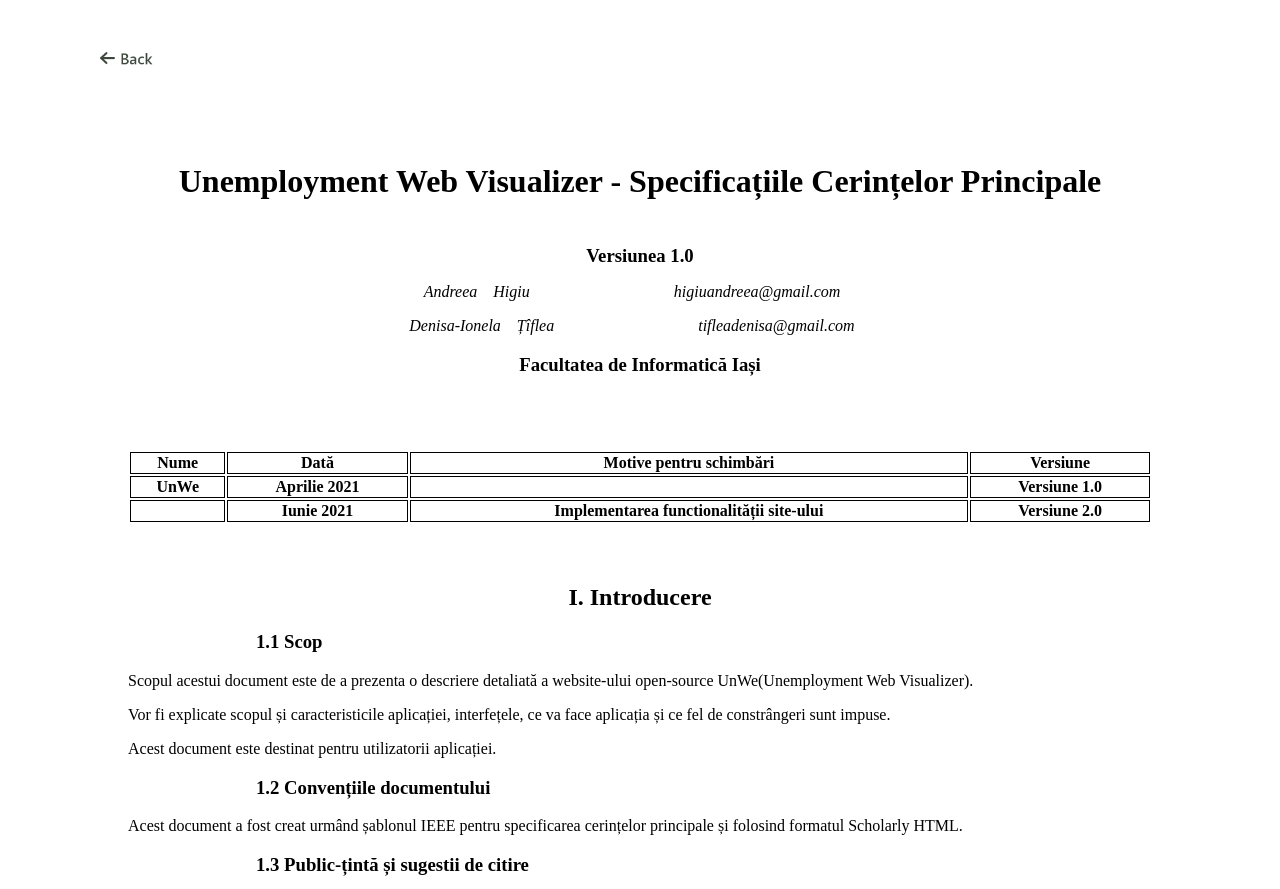
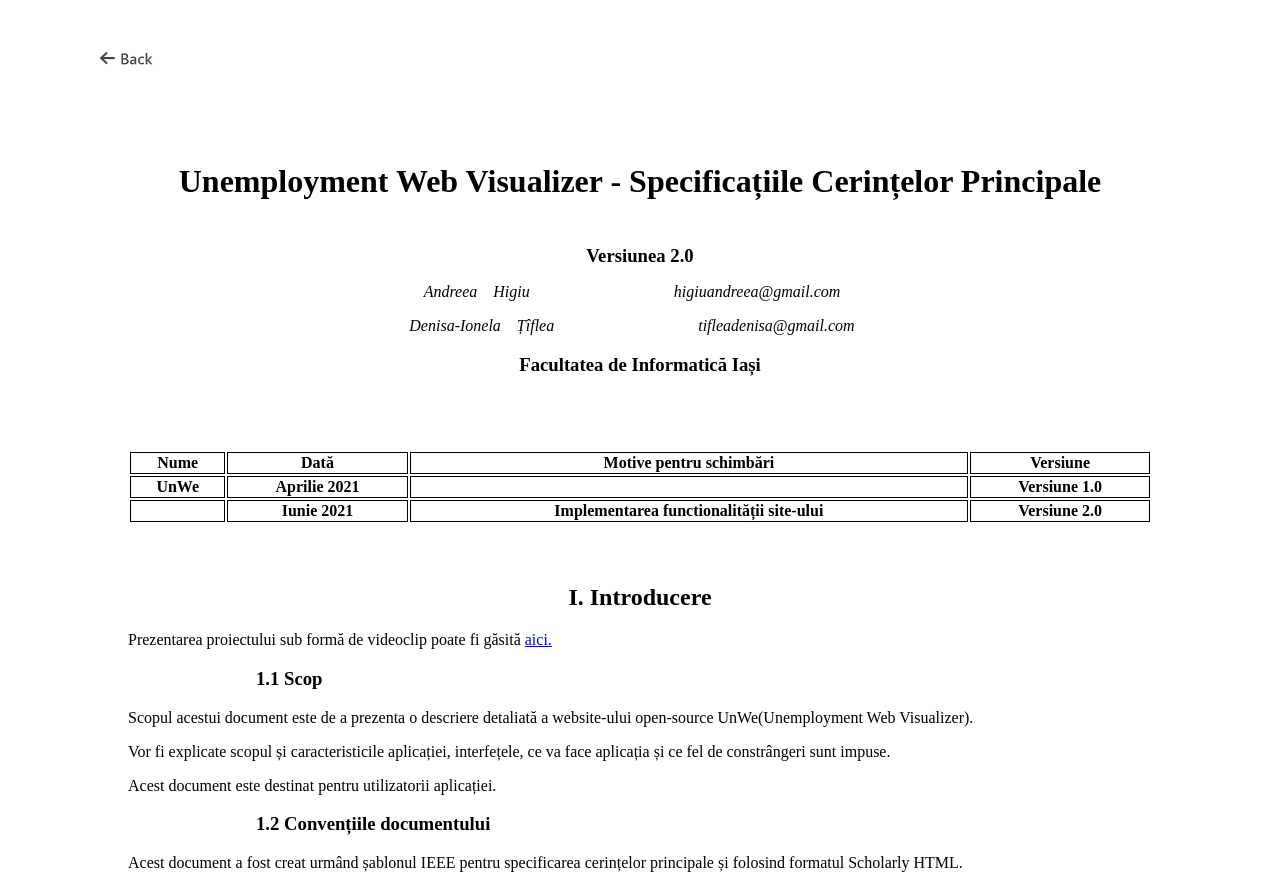
Before and after one commit to andreeahigiu/TW, a PHP site: page /documentation.html in a window 1280 px wide. Shown: the part 48-937 px from the top of the page. Run offline with PHP 8.4, Linux system fonts and the light colour scheme; lists and menus that the app fills with data are empty.

Commit message:
Final commit

```diff
--- a/application/charts.php
+++ b/application/charts.php
@@ -211,6 +211,10 @@
                 <img src="assets/hyperlink.svg" alt="hyperlink" height="15" width="15">
                 <h3>Documentație</h3>
             </a>
+            <a href="guide.html">
+                <img src="assets/hyperlink.svg" height="15" width="15" alt="link_icon">
+                <h3>Ghid</h3>
+            </a>
             <p>
                 Această aplicație constituie proiectul de la materia Tehnologii Web.
             </p>
--- a/application/documentation.html
+++ b/application/documentation.html
@@ -12,7 +12,7 @@
 <body>
     <header class="sticky-header">
         <img src="./assets/logo.png" class="logo-header" alt="logo-header">
-        <a href="index.php">
+        <a href="index.html">
             <img src="./assets/home-btn.png" class="home-btn" alt="home-btn">
         </a>
 
@@ -26,7 +26,7 @@
 
     <article typeof="schema:ScholarlyArticle">
         <h1 class="title">Unemployment Web Visualizer - Specificațiile Cerințelor Principale</h1>
-        <h3 class="version" property="schema:version">Versiunea 1.0</h3>
+        <h3 class="version" property="schema:version">Versiunea 2.0</h3>
         <div class="author" property="schema:author" typeof="schema:Person">
             <span property="schema:givenName">Andreea</span>
             <span property="schema:familyName">Higiu</span>
@@ -62,6 +62,10 @@
 
             <section typeof="article:articleSection">
                 <h2 class="chapter" typeof="thing:name">I. Introducere</h2>
+                <p>
+                    Prezentarea proiectului sub formă de videoclip poate fi găsită
+                    <a href="https://youtu.be/C0Luh62G2tc"> aici. </a>
+                </p>
                 <section>
                     <h3>1.1 Scop</h3>
                     <p>
@@ -488,7 +492,8 @@
                     </p>
                     <ul>
                         <li>Dezvoltarea unui API propriu conform paradigmei REST utilizat pentru serviciul Web </li>
-                    <li>Crearea și hostarea pe <a href="https://www.heroku.com/" >Heroku</a> a unei baze de date ce conține statistici referitoare la rata șomajului, structurate în funcție de vârstă, gen, nivel de educație, tip de îndemnizare și studii: Datele sunt preluate de la adresa <a href="https://data.gov.ro/dataset?q=somaj&sort=metadata_modified+desc"> https://data.gov.ro/dataset?q=somaj&sort=metadata_modified+desc</a> </li>
+                        <li>Crearea și hostarea pe <a href="https://www.heroku.com/">Heroku</a> a unei baze de date ce conține statistici referitoare la rata șomajului, structurate în funcție de vârstă, gen, nivel de educație, tip de îndemnizare și studii:
+                            Datele sunt preluate de la adresa <a href="https://data.gov.ro/dataset?q=somaj&sort=metadata_modified+desc"> https://data.gov.ro/dataset?q=somaj&sort=metadata_modified+desc</a> </li>
                         <li>Implementarea de requesturi AJAX către server</li>
                         <li>Preluarea și manipularea datelor obținute ca rezultat al cererii către server</li>
                         <li>Adaptarea si afișarea de diagrame în funcție de datele selectate în formular și de rezultatului obținut de la server </li>
@@ -516,9 +521,13 @@
             </div>
         </section>
         <section class="documentatie ">
-            <a href="index.php ">
+            <a href="documentation.html">
                 <img src="./assets/hyperlink.svg " alt="hyperlink" height="15" width="15">
                 <h3>Documentație</h3>
+            </a>
+            <a href="guide.html">
+                <img src="assets/hyperlink.svg" height="15" width="15" alt="link_icon">
+                <h3>Ghid</h3>
             </a>
             <p>
                 Această aplicație constituie proiectul de la materia Tehnologii Web.
--- a/application/guide.html
+++ b/application/guide.html
@@ -132,9 +132,13 @@
             </div>
         </section>
         <section class="documentatie ">
-            <a href="index.html ">
+            <a href="documentation.html">
                 <img src="./assets/hyperlink.svg " alt="hyperlink" height="15" width="15">
                 <h3>Documentație</h3>
+            </a>
+            <a href="guide.html">
+                <img src="assets/hyperlink.svg" height="15" width="15" alt="link_icon">
+                <h3>Ghid</h3>
             </a>
             <p>
                 Această aplicație constituie proiectul de la materia Tehnologii Web.
--- a/application/index.html
+++ b/application/index.html
@@ -270,6 +270,10 @@
                 <img src="assets/hyperlink.svg" height="15" width="15" alt="link_icon">
                 <h3>Documentație</h3>
             </a>
+            <a href="guide.html">
+                <img src="assets/hyperlink.svg" height="15" width="15" alt="link_icon">
+                <h3>Ghid</h3>
+            </a>
             <p>
                 Această aplicație constituie proiectul de la materia Tehnologii Web.
             </p>
```
Lines whose indentation alone changed are shown as unchanged.
